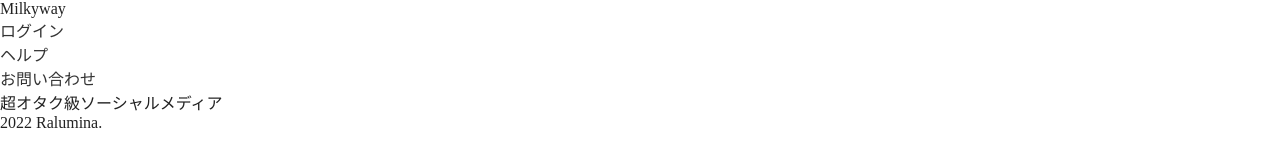
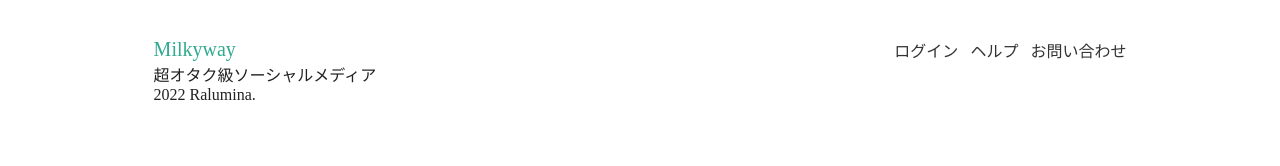
Before and after one commit to kazuya002ex/front_milk, a plain HTML site: page index.html in a window 1280 px wide. Drawn offline with Linux system fonts and the light colour scheme.

Commit message:
header design add

```diff
--- a/style.css
+++ b/style.css
@@ -62,3 +62,27 @@ button,
 select {
   cursor: pointer;
 }
+
+/* NOTE: mycode */
+
+body {
+  margin: 3% 12%;
+}
+
+header {
+  display: flex;
+  justify-content: space-between;
+}
+
+.header-logo {
+  color: #31aa90;
+  font-size: 1.25rem;
+}
+
+.header-list ul {
+  display: flex;
+}
+
+.header-list ul li {
+  margin-left: 12px;
+}
```
Also changed, not shown: index.html (+0 -1 lines).
